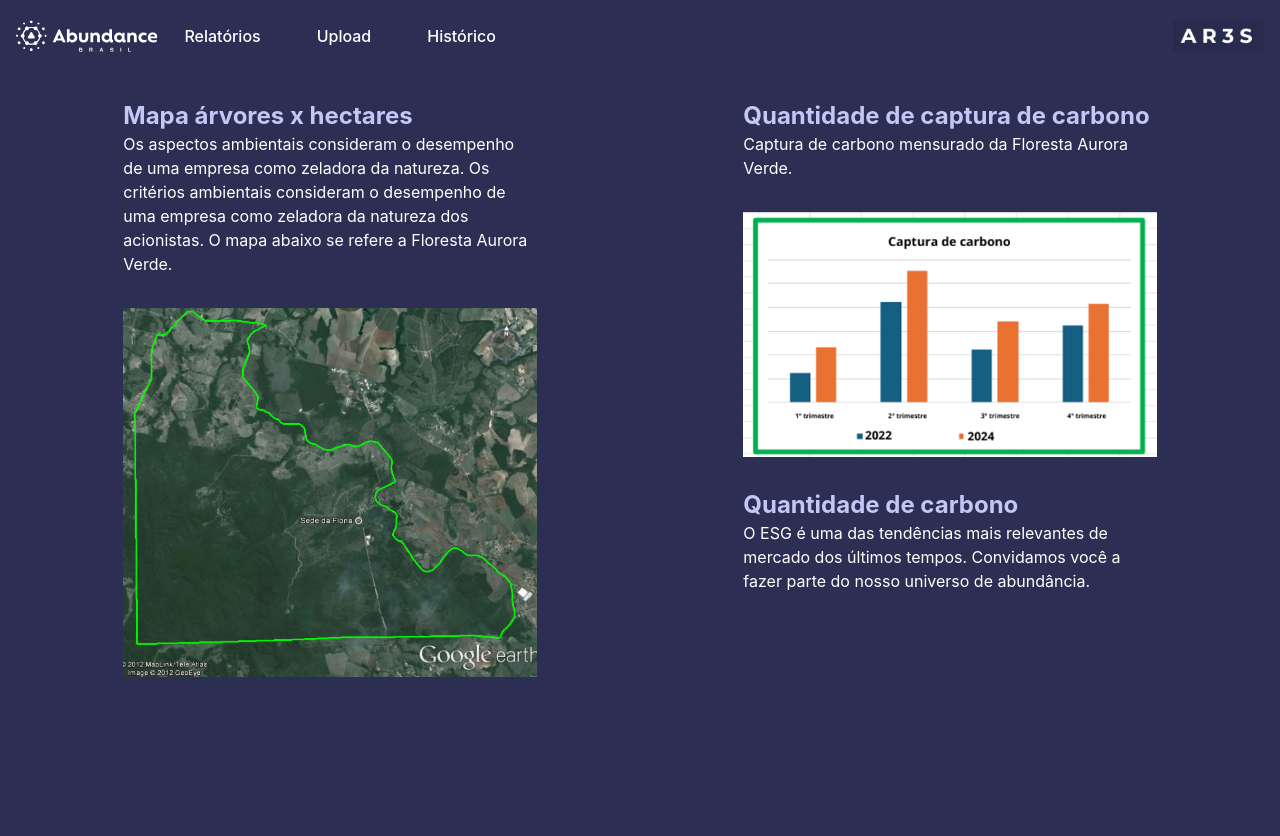
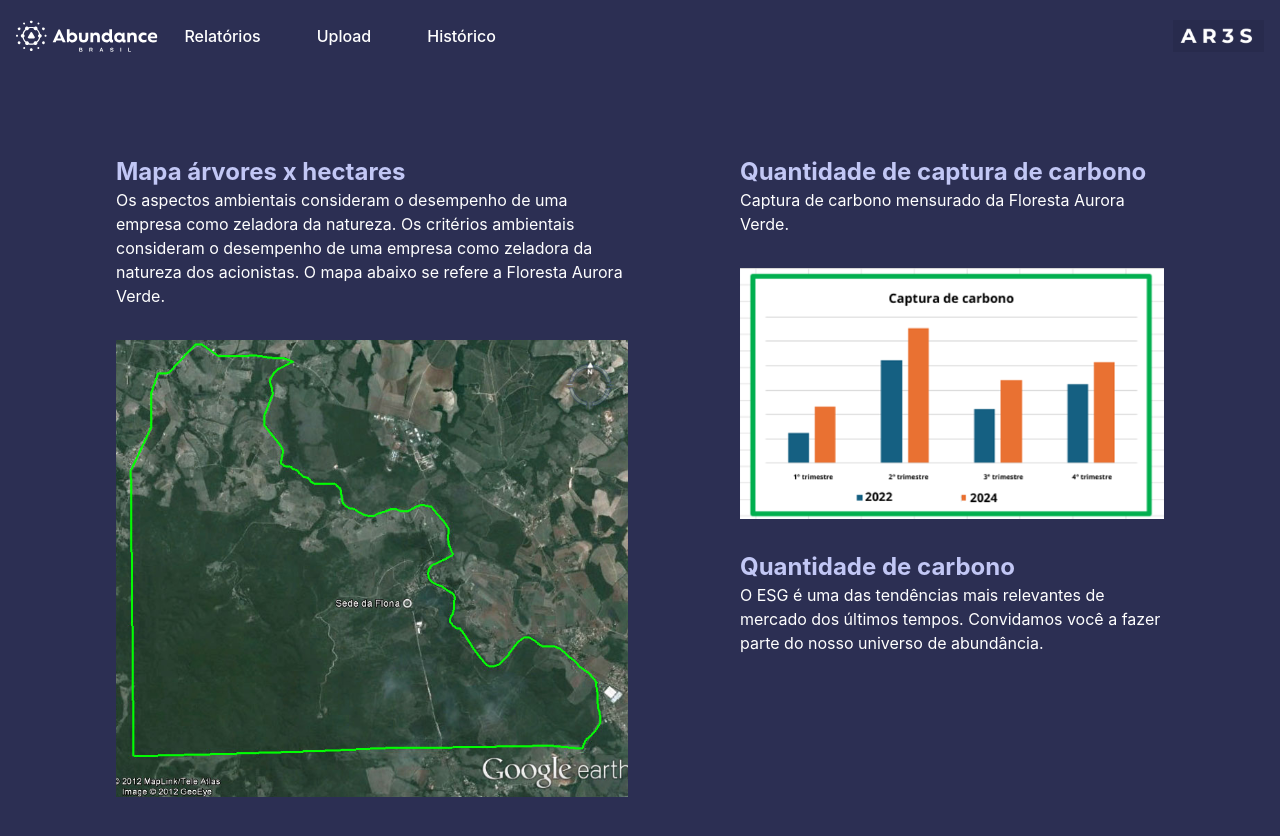
Before and after one commit to Inteli-College/2024-2A-T02-EC11-G02, a React (Create React App) app in the folder src/frontend/: page /app/reports in a window 1280 px wide. Shown: the top 836 px of the page. Built offline with nearby package versions, Linux system fonts and the light colour scheme.

Commit message:
style: Padronizei as margens das áreas de conteúdo

```diff
--- a/src/frontend/src/pages/app/history/index.tsx
+++ b/src/frontend/src/pages/app/history/index.tsx
@@ -6,7 +6,7 @@ export default function HistoryPage() {
       <h1 className="mb-8 font-bold text-center text-[#575EA6] text-2xl">Dados relacionados as florestas contabilizadas</h1>
 
       <div className="relative overflow-x-auto">
-        <table className="w-full text-sm text-left rtl:text-right text-gray-500">
+        <table className="w-full  text-sm text-left rtl:text-right text-gray-500">
           <thead className="text-xs text-gray-700 uppercase bg-gray-50">
             <tr>
               <th scope="col" className="px-6 py-3"></th>
@@ -29,12 +29,12 @@ export default function HistoryPage() {
           </thead>
           <tbody>
             {[0, 1, 2, 3].map((item) => (
-              <tr className="bg-white border-b">
+              <tr className="bg-white border-b  hover:bg-slate-100 cursor-pointer">
                 <th
                   scope="row"
                   className="px-6 py-4 w-1/7 font-medium text-gray-900 whitespace-nowrap"
                 >
-                  <img src={Map} alt="" />
+                  <img src={Map} className="max-w-52" alt="" />
                 </th>
                 <td className="px-6 py-4">mapa_aurora.png</td>
                 <td className="px-6 py-4">Sudeste</td>
--- a/src/frontend/src/pages/app/reports/index.tsx
+++ b/src/frontend/src/pages/app/reports/index.tsx
@@ -3,7 +3,8 @@ import { Graph, Map } from "../../../assets";
 export default function ReportsPage() {
   return (
     <div className="text-white flex h-full justify-around bg-[#2C2F53] p-5">
-      <div className="w-1/3">
+      <div className="flex gap-28 justify-between mx-24 my-14">
+        <div className="w-full">
           <h1 className="font-bold text-2xl text-[#C2C7F5]">Mapa árvores x hectares</h1>
 
           <p className="mb-8">
@@ -12,9 +13,9 @@ export default function ReportsPage() {
             de uma empresa como zeladora da natureza dos acionistas. O mapa abaixo
             se refere a Floresta Aurora Verde.{" "}
           </p>
-        <img src={Map} alt="Mapa" />
+          <img src={Map} alt="Mapa" className="max-w-lg" />
         </div>
-      <div className="w-1/3">
+        <div className="w-full">
           <h1 className="font-bold text-2xl text-[#C2C7F5]">Quantidade de captura de carbono</h1>
           <p className="mb-8">Captura de carbono mensurado da Floresta Aurora Verde. </p>
           <img src={Graph} alt="graph" className="mb-8"/>
@@ -25,5 +26,6 @@ export default function ReportsPage() {
           </p>
         </div>
       </div>
+    </div>
   );
 }
--- a/src/frontend/src/pages/app/upload/index.tsx
+++ b/src/frontend/src/pages/app/upload/index.tsx
@@ -11,7 +11,7 @@ const options = [
 export default function UploadPage() {
   return (
     <div>
-      <div className="flex justify-evenly p-14">
+      <div className="flex my-14 justify-evenly px-14 py-8">
         <div className="w-1/3">
           <h1 className="font-bold text-[#575EA6]">Teste de modelo</h1>
           <p>
```
Lines whose indentation alone changed are shown as unchanged.
